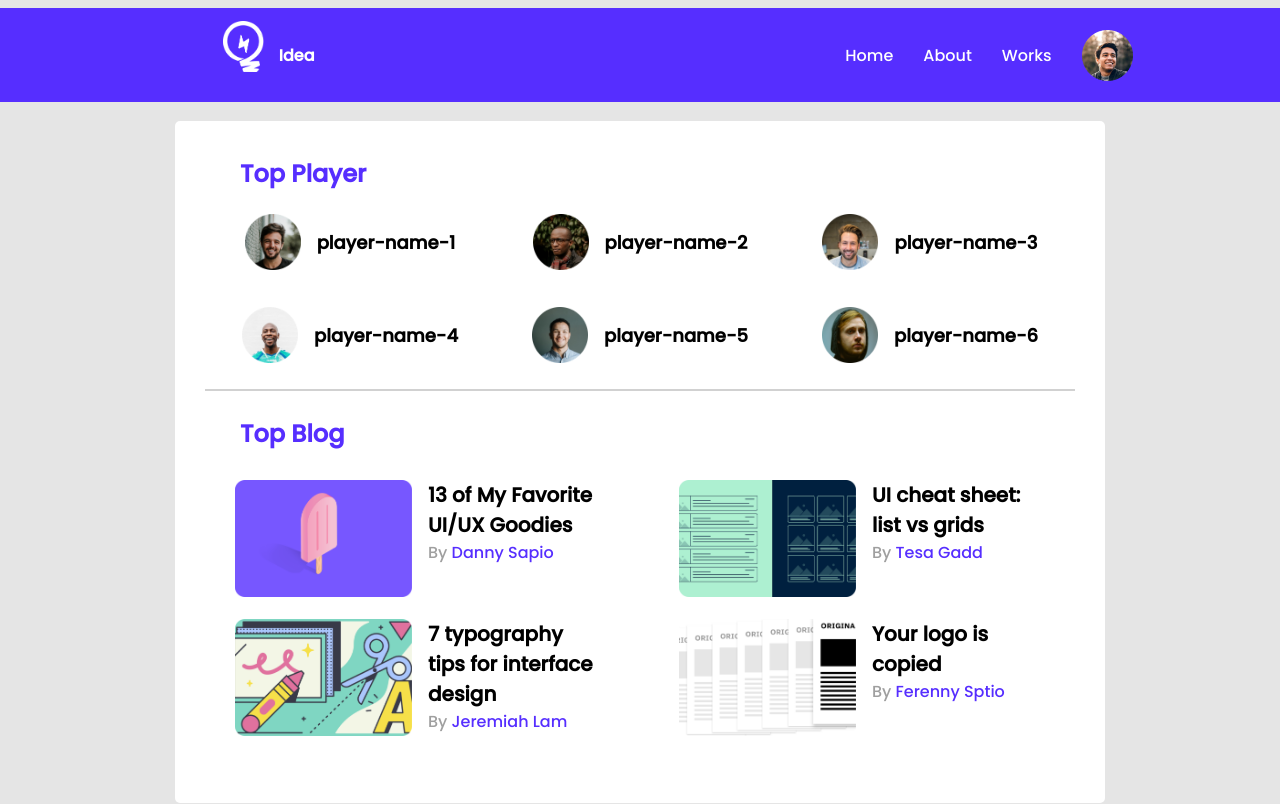
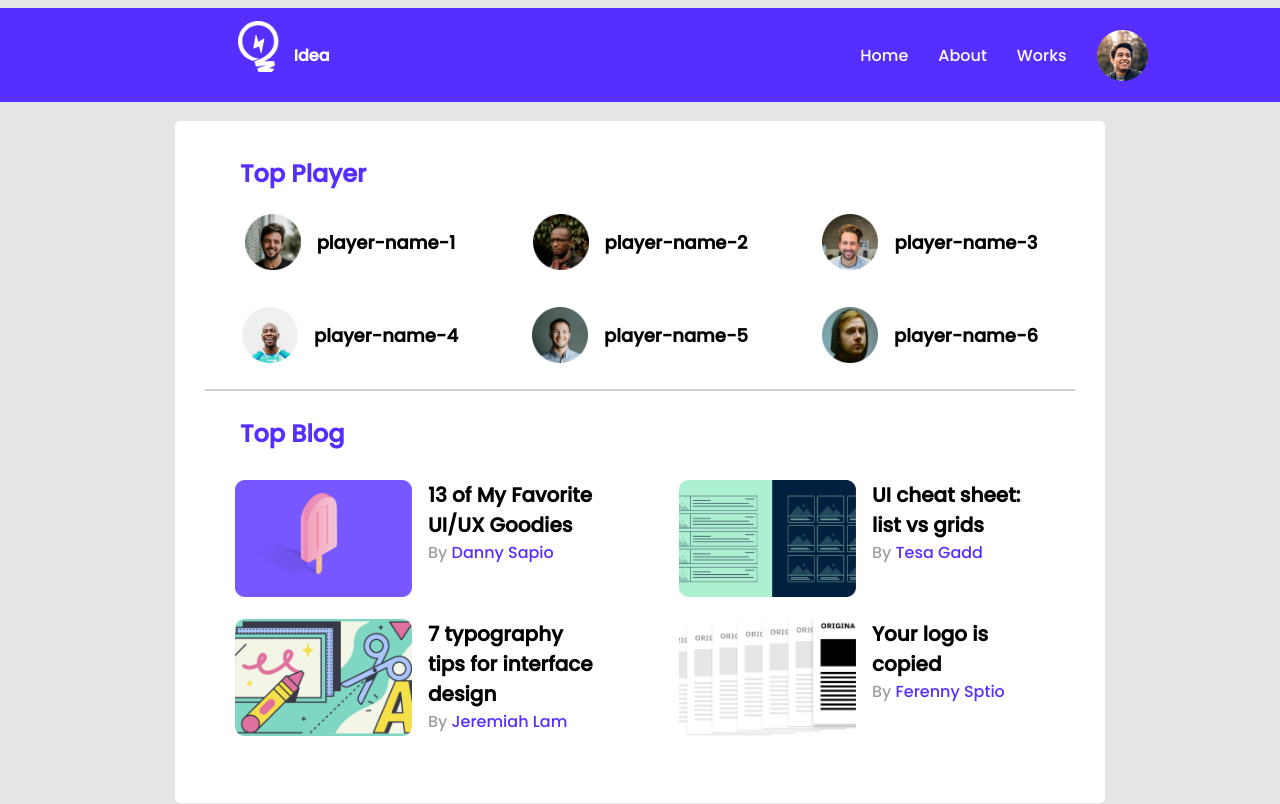
Before and after one commit to irfanhsajid/leader-board-responsive-site--CSS3-, a plain HTML site: page index.html in a window 1280 px wide. Shown: the top 804 px of the page. Drawn offline with Linux system fonts and the light colour scheme.

Commit message:
header-margin-changed

```diff
--- a/Styles/style.css
+++ b/Styles/style.css
@@ -16,7 +16,7 @@ height: 94px;
 display: flex;
 justify-content: space-around;
 align-items: center;
-margin-left: -50px;
+margin-left: -35px;
 }
 
 
```
